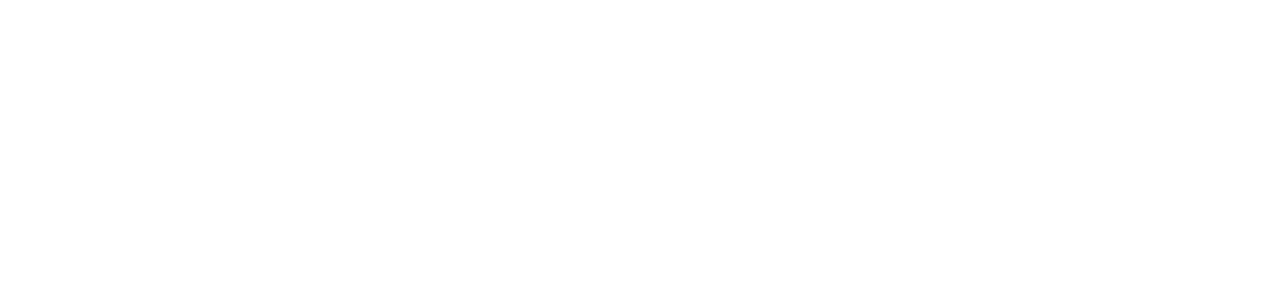
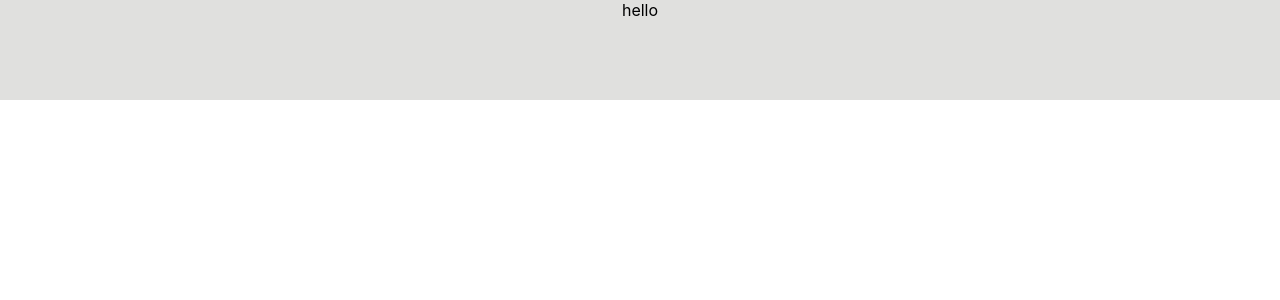
Before and after one commit to sabrinatouch/org-chart, a React (Create React App) app in the folder org-chart/: page / in a window 1280 px wide. Shown: the top 300 px of the page. Built offline with nearby package versions, Linux system fonts and the light colour scheme.

Commit message:
Initialized EmployeeCard

```diff
--- a/org-chart/src/components/EmployeeCard/EmployeeCard.js
+++ b/org-chart/src/components/EmployeeCard/EmployeeCard.js
@@ -2,8 +2,16 @@
 
 class EmployeeCard extends Component {
     render() {
+        const containerStyle = {
+            height: 100,
+            width: '100%',
+            backgroundColor: "#e0e0de"
+        }
+
         return (
-            <div></div>
+            <div style={containerStyle}>
+                hello
+            </div>
         )
     }
 }
```
